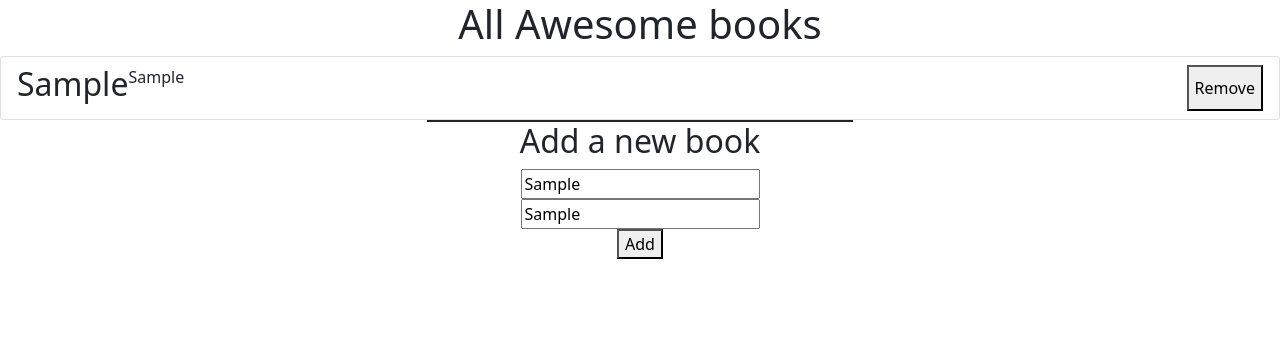
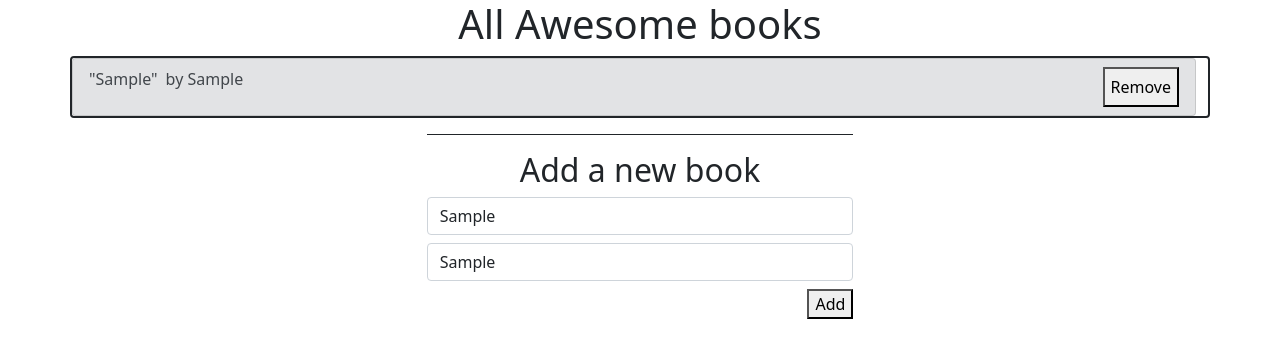
Before and after one commit to damdafayton/awesome-books, a website: page index.html in a window 1280 px wide. Both pictures are taken after typing "Sample", "Sample" into the empty fields and a click on the button "Add". Drawn offline with Linux system fonts and the light colour scheme.

Commit message:
Add borders

```diff
--- a/index.html
+++ b/index.html
@@ -1,23 +1,25 @@
 <!DOCTYPE html>
 <html lang="en">
-  <head>
+
+<head>
     <meta charset="UTF-8" />
     <meta http-equiv="X-UA-Compatible" content="IE=edge" />
     <meta name="viewport" content="width=device-width, initial-scale=1.0" />
     <link rel="stylesheet" href="./css/bootstrap.min.css" />
     <script src="./js/script.js" defer></script>
     <title>Document</title>
-  </head>
+</head>
 
-  <body>
+<body>
     <h1 class="text-center">All Awesome books</h1>
-    <ul class="list-group" id="book-list"></ul>
-    <div class="d-flex col-4 m-auto border border-dark"></div>
-    <form action="/" class="d-flex flex-column col-12">
-      <h2 class="text-center">Add a new book</h2>
-      <input type="text" placeholder="Title" id="title" class="m-auto" />
-      <input type="text" placeholder="Author" id="author" class="m-auto" />
-      <button type="submit" id="addBtn" class="m-auto">Add</button>
+    <ul class="list-group container border border-dark border-2" id="book-list"></ul>
+    <div class="d-flex col-4 m-auto border-top border-dark my-3"></div>
+    <form action="/" class="form-group d-flex flex-column justify-content-center m-auto col-4 col-md-4">
+        <h2 class="text-center">Add a new book</h2>
+        <input type="text" placeholder="Title" id="title" class="m-auto form-control mb-2" />
+        <input type="text" placeholder="Author" id="author" class="m-auto mb-2 form-control" />
+        <button type="submit" id="addBtn" class="ms-auto">Add</button>
     </form>
-  </body>
+</body>
+
 </html>
--- a/js/script.js
+++ b/js/script.js
@@ -28,17 +28,23 @@ function addBook(e) {
     book.addNewBook();
     const ul = document.querySelector('#book-list');
     const li = document.createElement('li');
-  li.classList.add('list-group-item', 'd-flex');
-  const titleElem = document.createElement('h2');
-  titleElem.innerText = title.value;
+    li.classList.add('list-group-item', 'd-flex', 'list-group-item-active');
+    if (Book.books.length % 2 == 1) {
+        li.classList.add('list-group-item-secondary')
+    }
+
+    const titleElem = document.createElement('p');
+    titleElem.classList.add('title')
+    titleElem.innerText = '"' + title.value + '"';
     const authorElem = document.createElement('p');
-  authorElem.innerText = author.value;
+    authorElem.classList.add('ms-2')
+    authorElem.innerText = ' by ' + author.value;
     const button = document.createElement('button');
     button.classList.add('ms-auto');
     button.innerText = 'Remove';
     button.addEventListener('click', (e) => {
         const liElem = e.target.parentElement;
-    let title = liElem.querySelector('h2');
+        let title = liElem.querySelector('.title');
         title = title.innerText;
         Book.removeBook(title);
         liElem.remove();
```
Lines whose indentation alone changed are shown as unchanged.
